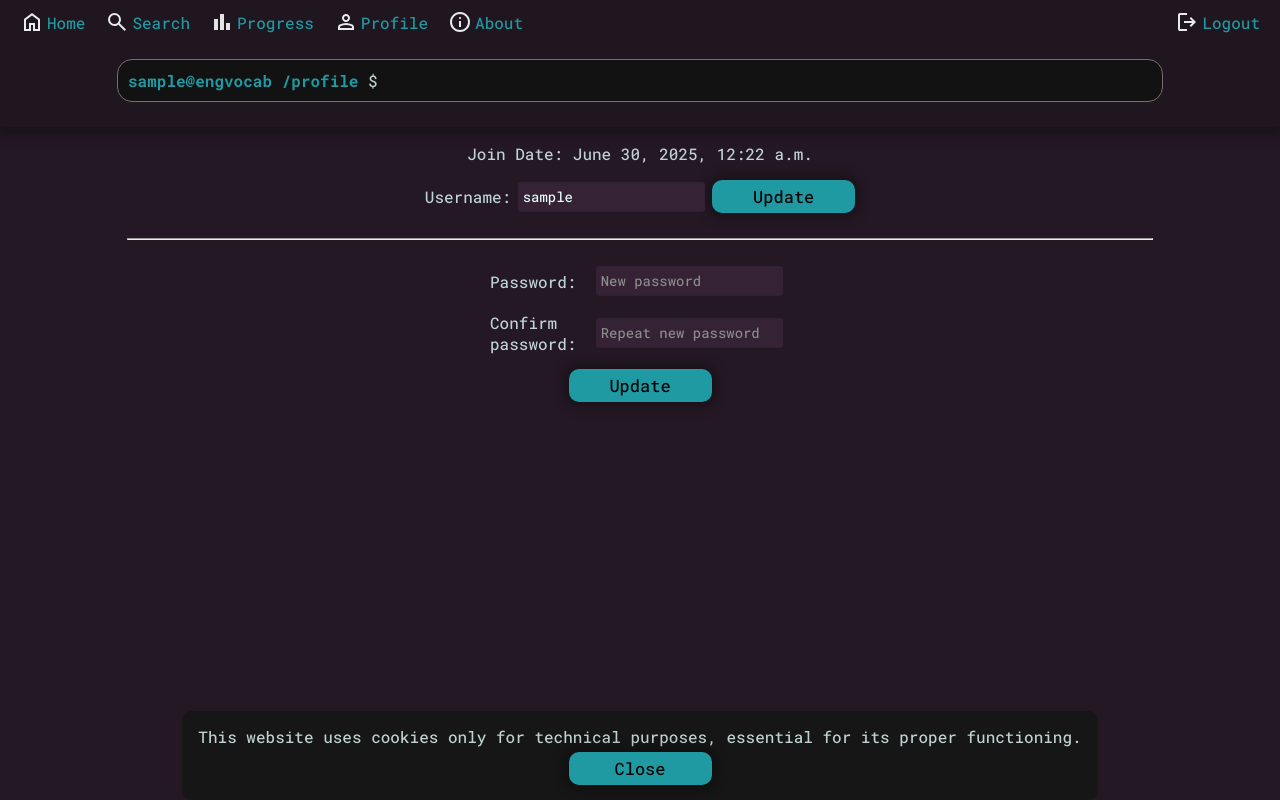
After one commit to Gabritorre/engvocab, a Django app: page /profile in a window 1280 px wide. The commit adds this page. Run offline with Django 5.2, Linux system fonts and the light colour scheme; the visitor is signed in with stand-in values (Sample User, id 1).

Commit message:
Add response on login/signup, add possibility to change username and password

```diff
--- a/vocapp/static/vocapp/css/colors_fonts.css
+++ b/vocapp/static/vocapp/css/colors_fonts.css
@@ -201,3 +201,13 @@ textarea:focus {
 	background-color: rgb(225, 235, 234);
 	transform: scale(1.04);
 }
+
+.error_message {
+	color: rgb(214, 8, 8);
+	margin: 5px 0px;
+}
+
+.success_message {
+	color: rgb(8, 214, 8);
+	margin: 5px 0px;
+}
--- a/vocapp/templates/layout_template.html
+++ b/vocapp/templates/layout_template.html
@@ -25,8 +25,14 @@
 					</a>
 					{% if request.user.is_authenticated %}
 						<a class="nav_item" href="{%url 'vocapp:progress'%}">
+							<img src="{% static 'vocapp/icons/chart.svg' %}" alt="">
+							<span>Progress</span>
+						</a>
+					{% endif %}
+					{% if request.user.is_authenticated %}
+						<a class="nav_item" href="{%url 'vocapp:profile'%}">
 							<img src="{% static 'vocapp/icons/profile.svg' %}" alt="">
-							<span>Progress</span>
+							<span>Profile</span>
 						</a>
 					{% endif %}
 					<a class="nav_item" href="{%url 'vocapp:about'%}">
@@ -72,7 +78,7 @@
 	<script>addNavEvents()</script>
 	<script>
 		let cookie_banner = localStorage.getItem("cookie_banner");
-		console.log(cookie_banner);
+
 		if (cookie_banner === null || cookie_banner != "closed") {
 			document.getElementById("cookie_banner").classList.remove("hidden_object");
 			localStorage.setItem("cookie_banner", "not closed")
--- a/vocapp/templates/vocapp/login.html
+++ b/vocapp/templates/vocapp/login.html
@@ -17,8 +17,11 @@
 				{{ form.password }}
 			</div>
 
-			<button type="submit" id="submit_login">Login</button>
+			<button type="submit" onclick="hideErrorMessage()" id="submit_login">Login</button>
 		</form>
+		{% if status == "ERROR" %}
+			<p class="error_message">{{ response }}</p>
+		{% endif %}
 	</div>
 </main>
 
--- /dev/null
+++ b/vocapp/templates/vocapp/profile.html
@@ -0,0 +1,57 @@
+{% extends "layout_template.html" %}
+
+{% block main %}
+<main class="flex_container_col_hcent">
+	<div class="flex_container_col_hcent">
+		<p>Join Date: {{ request.user.date_joined }}</p>
+		<form class="flex_container_row_hcent" method="POST">
+			{% csrf_token %}
+			<label for="username">Username:</label>
+			<input type="text" id="username" name="username" value="{{ request.user.username }}">
+			<button type="submit" onclick="hideMessages()" id="update_username">Update</button>
+		</form>
+		{% if ref == "username" %}
+			{% if status == "ERROR" %}
+				<p class="error_message">{{ response }}</p>
+			{% else %}
+				<p class="success_message">{{ response }}</p>
+			{% endif %}
+		{% endif %}
+		<hr>
+		<form class="flex_container_col_hcent" method="POST">
+			{% csrf_token %}
+			<div class="flex_container_col_hleft">
+				<div class="form_field_login">
+					<label for="password">Password:</label>
+					<input type="password" id="password" name="password" placeholder="New password">
+				</div>
+				<div class="form_field_login">
+					<label for="password_conf">Confirm password:</label>
+					<input type="password" id="password_conf" name="password_conf" placeholder="Repeat new password">
+				</div>
+			</div>
+			<button type="submit" onclick="hideMessages()" id="update_password">Update</button>
+		</form>
+		{% if ref == "password" %}
+			{% if status == "ERROR" %}
+				<p class="error_message">{{ response }}</p>
+			{% else %}
+				<p class="success_message">{{ response }}</p>
+			{% endif %}
+		{% endif %}
+	</div>
+</main>
+
+<script defer>
+	function hideMessages() {
+		let error_message = document.getElementsByClassName("error_message");
+		let success_message = document.getElementsByClassName("success_message");
+		for (err of error_message) {
+			err.style.display = "none";
+		}
+		for (succ of success_message) {
+			succ.style.display = "none";
+		}
+	}
+</script>
+{% endblock %}
--- a/vocapp/templates/vocapp/signup.html
+++ b/vocapp/templates/vocapp/signup.html
@@ -19,8 +19,11 @@
 				<label for="id_password2">Confirm password:</label>
 				{{ form.password2 }}
 			</div>
-			<button type="submit", id="submit_signup">Sign up</button>
+			<button type="submit" onclick="hideErrorMessage()" id="submit_signup">Sign up</button>
 		</form>
+		{% if status == "ERROR" %}
+			<p class="error_message">{{ response }}</p>
+		{% endif %}
 	</div>
 </main>
 <script src="{% static 'vocapp/js/typing_sim.js' %}"></script>
--- a/vocapp/urls.py
+++ b/vocapp/urls.py
@@ -10,6 +10,7 @@ urlpatterns = [
 	path("expression/<int:expression_id>", views.inspect_expression, name="inspect_expression"),
 	path("about", views.about, name="about"),
 	path("progress", views.progress, name="progress"),
+    path("profile", views.profile, name="profile"),
 	path("login", views.login_user, name="login_user"),
 	path("signup", views.signup, name="signup"),
 	path("logout", views.logout_user, name="logout_user"),
--- a/vocapp/views.py
+++ b/vocapp/views.py
@@ -188,8 +188,6 @@ def inspect_expression(request, expression_id):
 
 # check if the redirect_url is from expression page or home page
 def validate_redirect(request, redirect_url):
-	print("raw input", redirect_url)
-
 	home_url = request.build_absolute_uri(reverse("vocapp:home"))
 	expression_url = request.build_absolute_uri(reverse("vocapp:inspect_expression", kwargs={"expression_id": 0}))
 	expression_url = expression_url.replace("/0", "/")
@@ -262,10 +260,32 @@ def progress(request):
 
 def about(request):
 	context = {
-		"version" : "2.3.1",
+		"version" : "2.4.0",
 		"repo" : "https://github.com/Gabritorre/engvocab",
 	}
 	return render(request, "vocapp/about.html", context)
+
+def profile(request):
+	if request.user.is_authenticated:
+		if request.method == "POST":
+			if "username" in request.POST and request.POST["username"]:
+				new_username = request.POST["username"]
+				if new_username == request.user.username:
+					return render(request, "vocapp/profile.html", {"ref":"username", "status":"ERROR", "response": "Username not changed."})
+				if User.objects.filter(username=new_username).exists():
+					return render(request, "vocapp/profile.html", {"ref":"username", "status":"ERROR", "response": "Username already exists."})
+				request.user.username = new_username
+				request.user.save()
+				return render(request, "vocapp/profile.html", {"ref":"username", "status":"OK", "response": "Username updated successfully."})
+			elif "password" in request.POST and request.POST["password"]:
+				if request.POST["password"] != request.POST["password_conf"]:
+					return render(request, "vocapp/profile.html", {"ref":"password", "status":"ERROR", "response": "Passwords do not match."})
+				request.user.set_password(request.POST["password"])
+				request.user.save()
+				return render(request, "vocapp/profile.html", {"ref":"password", "status":"OK", "response": "Password updated successfully. Login required."})
+		return render(request, "vocapp/profile.html", {"ref": None, "status": None, "response": None})
+	else:
+		return redirect("vocapp:login_user")
 
 
 def signup(request):
@@ -281,10 +301,16 @@ def signup(request):
 			if user:
 				login(request, user)
 				return redirect("vocapp:home")
-			return HttpResponseRedirect(reverse("vocapp:signup_user"))
+
+		# If form is not valid or user already exists, return to signup page with error
+		form = SignupForm()
+		if User.objects.filter(username=request.POST["username"]).exists():
+			return render(request, "vocapp/signup.html", {'form': form, 'status': "ERROR", 'response': "Username already exists."})
+		if request.POST["password1"] != request.POST["password2"]:
+			return render(request, "vocapp/signup.html", {'form': form, "status":"ERROR", "response": "Passwords do not match."})
 	else:
 		form = SignupForm()
-	return render(request, "vocapp/signup.html", {'form': form})
+	return render(request, "vocapp/signup.html", {'form': form, 'status': None, 'response': None})
 
 
 def login_user(request):
@@ -299,9 +325,10 @@ def login_user(request):
 			if user:
 				login(request, user)
 				return redirect("vocapp:home")
+		return render(request, "vocapp/login.html", {'form': form, 'status': "ERROR", 'response': "Invalid credentials."})
 	else:
 		form = LoginForm()
-	return render(request, "vocapp/login.html", {'form': form})
+	return render(request, "vocapp/login.html", {'form': form, 'status': None, 'response': None})
 
 
 def logout_user(request):
```
Also changed, not shown: vocapp/static/vocapp/js/login.js (+7 -0 lines), vocapp/static/vocapp/js/signup.js (+7 -0 lines), vocapp/static/vocapp/icons/chart.svg (added).
